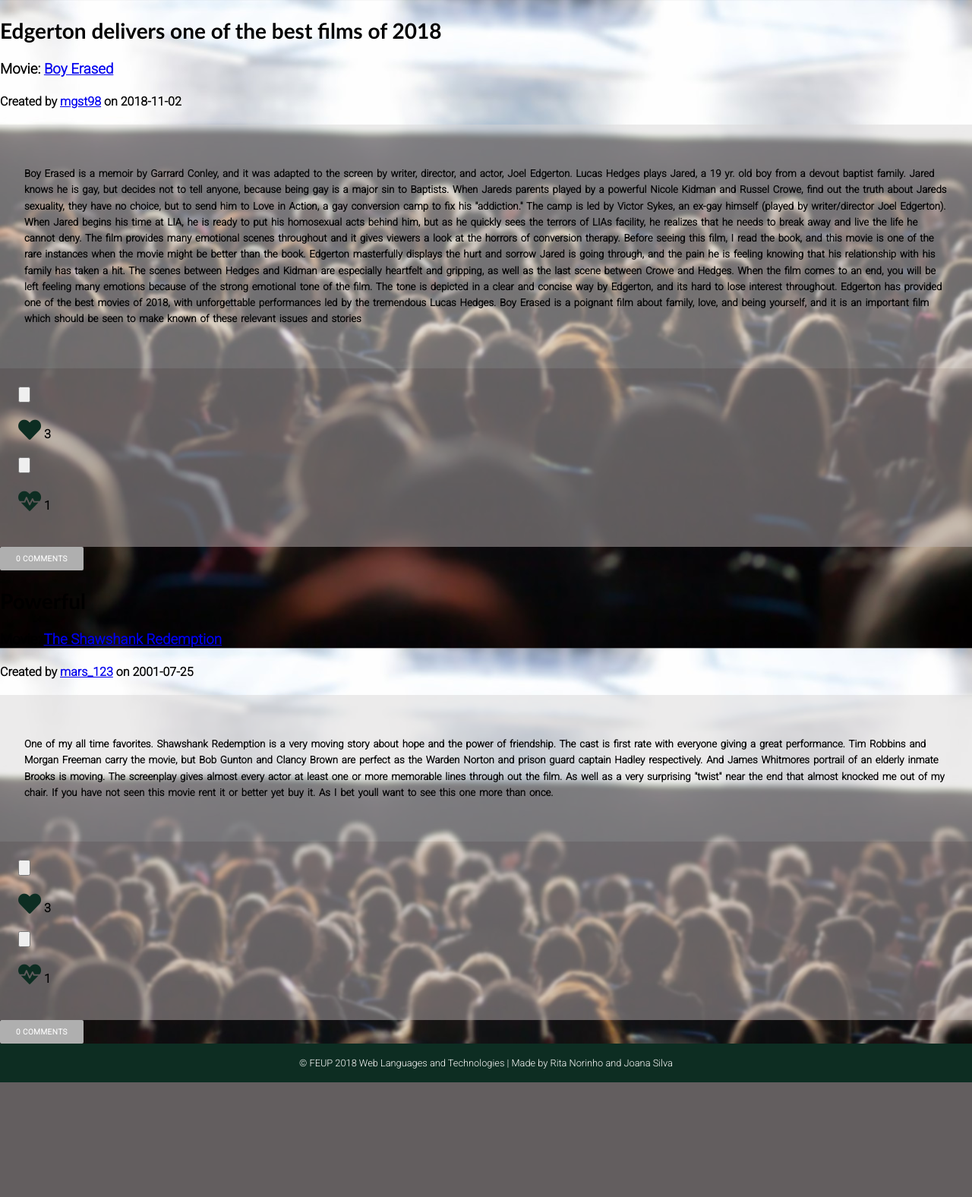
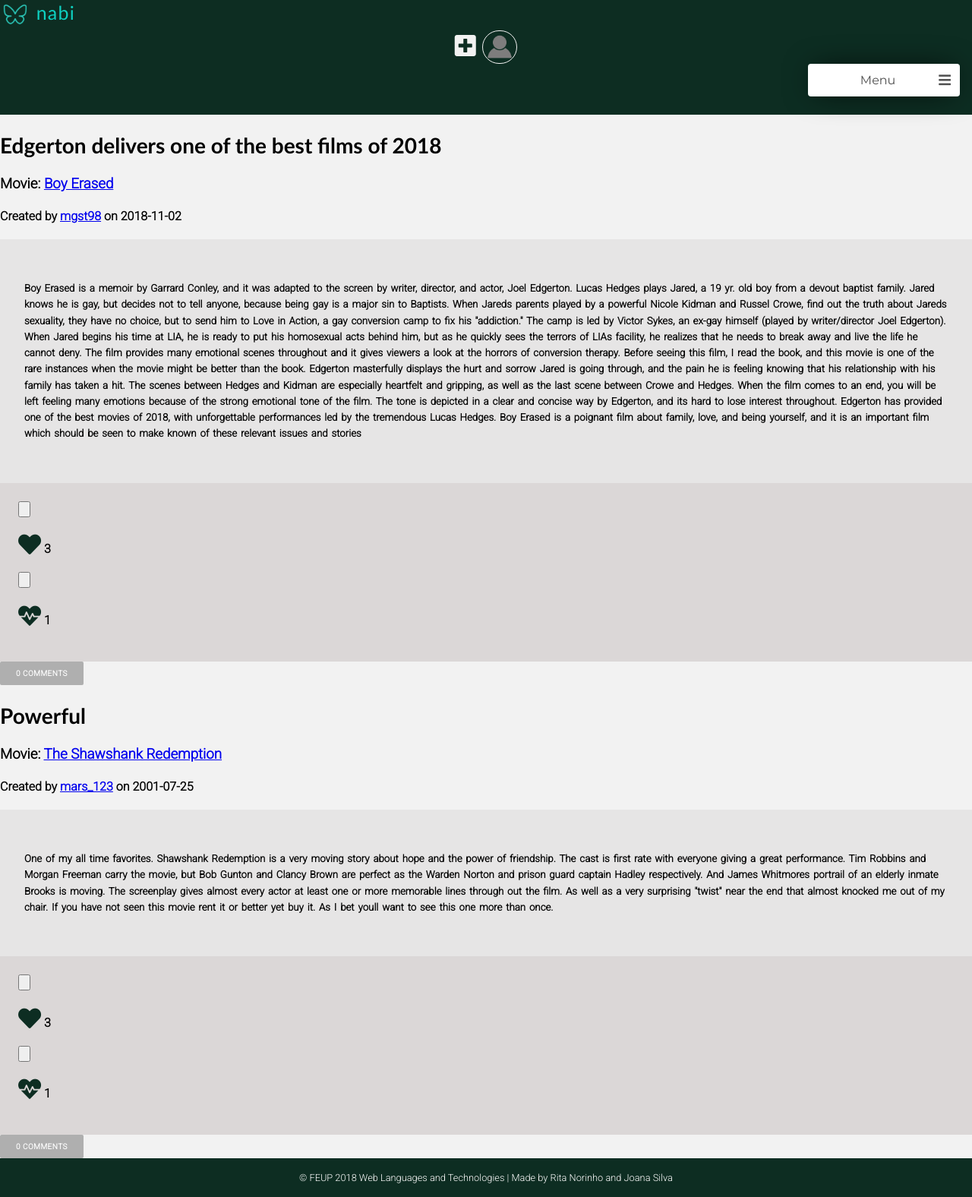
Before and after one commit to jmcsilva98/LTW-FEUP, a PHP site: page /pages/main_page.php in a window 1280 px wide. Shown: the whole page at 76% size. Before the commit the page ends 1425 px from the top, so only its background shows below. Run offline with PHP 8.4, Linux system fonts and the light colour scheme; the visitor is signed in with stand-in values (Sample User, id 1); data comes from the database, SQL or seed files in the repository; some libraries are stand-ins or nearby versions.

Commit message:
menu dropdown working!!!! falta arranjar css

```diff
--- a/css/style.css
+++ b/css/style.css
@@ -321,20 +321,24 @@
                           "footer footer footer";
  }
 
- .profile_header{
+ .profile_header, .feed_header{
      grid-area: header;
-
+     /* display: flex; */
+     background-color:  var(--bg-color-dark);
+     padding: 0;
  }
- .profile_header p{
+ .profile_header p, .feed_header p{
      text-align: left;
-     color: var(--bg-color-light);
      font-family: 'Candara',sans-serif;
      font-size: 25px;
      margin: 0;
      letter-spacing: 0.05em;
+     color: var(--bg-color-light);
+     padding: 0;
+     margin-right: 0;
  }
- .profile_header p img{
 
+ .profile_header p img, .feed_header p img{
      vertical-align: middle;
   }
 
@@ -810,3 +744,125 @@
     justify-content: flex-end;
     min-height: min-content;
   }
+
+  /*---------------------------
+  -------------FEED------------
+  -----------------------------*/
+
+  .feed_container{
+      display: grid;
+      grid-template-columns: auto;
+      grid-template-rows: auto auto auto;
+      grid-template-areas: "header"
+                            "content"
+                            "footer";
+      background-image: none;
+      background-color: var(--input-color);
+  }
+
+  /* .feed_header{
+      grid-area: header;
+  } */
+  .feed_reviews{
+    grid-area: content;
+}
+.feed_footer{
+    grid-area: footer;
+}
+
+/*--------------------------------
+----------MENU DROPDOWN-----------
+---------------------------------*/
+.nav_buttons{
+    margin: 0;
+
+}
+
+a.profile_nav_btn img{
+    width:3.2em;
+    height: 3em;
+    object-fit: cover;
+    border: 1px solid var(--input-color);
+    border-radius: 5em;
+    vertical-align: middle;
+}
+a.profile_nav_btn {
+    text-decoration: none;
+    font-family: 'Montserrat', sans-serif;
+    font-size: 14px;
+    color: var(--input-color);;
+}
+a.add_review_btn{
+    font-size: 2em;
+    text-decoration: none;
+    color: var(--input-color);
+    vertical-align: middle;
+}
+a.add_review_btn:hover, a.profile_nav_btn:hover{
+    color: var(--color-buttons);
+}
+
+.menu{
+    width:200px;
+    margin: 0 ;
+    float: right;
+    cursor:pointer;
+    z-index: 1;
+    font-family: 'Montserrat', sans-serif;
+    padding-bottom: 0;
+    margin-right:1em;
+
+  }
+  .title{
+    width:100%;
+    box-sizing:border-box;
+    background:#fff;
+    padding:12px;
+    border-radius:4px;
+    position:relative;
+    box-shadow:0 0 40px -10px #000;
+    color:#505050;
+  }
+  .menu span{
+    float:right;
+    font-size:18px;
+  }
+   .dropdown{
+    width:100%;
+    background:#fff;
+    border-radius:4px;
+    box-shadow:0 0 40px -10px #000;
+    color:#505050;
+    margin-top:24px;
+    max-height:0;
+    overflow:hidden;
+    transition:all .5s;
+  }
+  .down{
+     max-height:300px;
+  }
+  .arrow{
+    border-left:10px solid transparent;
+    border-right:10px solid transparent;
+    border-bottom:10px solid #fff;position:absolute;
+    right:20px;bottom:-24px;
+    display:none;
+  }
+  .arrow.gone{
+    display:block;
+  }
+  .dropdown p{
+    padding:15px 14px;margin:0;
+    transition:all .1s;
+    font-size: 16px;
+    color:#000;
+    text-decoration: none;
+    font-family: 'Montserrat', sans-serif;
+    outline: 0;
+  }
+  .dropdown p:hover{
+    background:#0d2d22;
+    -webkit-transform:scale(1.05);
+    color:rgba(255,255,255,0.8);
+    box-shadow:0 0 30px -10px #000;
+  }
--- a/js/dropdown_menu.js
+++ b/js/dropdown_menu.js
@@ -1,11 +1,11 @@
-function menu() {
-    document.getElementsByClassName('menu_dropdown')[0].classList.toggle('down');
-    document.getElementsByClassName('arrow')[0].classList.toggle('gone');
-    if (document.getElementsByClassName('menu_dropdown')[0].classList.contains('down')) {
-      setTimeout(function() {
-        document.getElementsByClassName('menu_dropdown')[0].style.overflow = 'visible'
-      }, 500)
-    } else {
-      document.getElementsByClassName('menu_dropdown')[0].style.overflow = 'hidden'
-    }
+function show_dropdown_menu() {
+  document.getElementsByClassName('dropdown')[0].classList.toggle('down');
+  document.getElementsByClassName('arrow')[0].classList.toggle('gone');
+  if (document.getElementsByClassName('dropdown')[0].classList.contains('down')) {
+    setTimeout(function() {
+      document.getElementsByClassName('dropdown')[0].style.overflow = 'visible'
+    }, 500)
+  } else {
+    document.getElementsByClassName('dropdown')[0].style.overflow = 'hidden'
   }
+}
--- a/pages/main_page.php
+++ b/pages/main_page.php
@@ -3,6 +3,7 @@
     include_once('../includes/session.php');
     include_once('../templates/common/tpl_header.php');
     include_once('../templates/tpl_draw_reviews.php');
+    include_once('../templates/tpl_main_page.php');
     include_once('../templates/common/tpl_footer.php');
     include_once('../database/db_reviews.php');
     include_once('../database/db_user.php');
@@ -11,7 +12,7 @@
     if (!isset($_SESSION['username']))
     die(header('Location: login.php'));
 
-
+    $user_info = getUserInfo($_SESSION['username']);
     $all_reviews=getAllReviews();
     foreach ($all_reviews as $k => $review){
         $all_reviews[$k]['MovieName'] = getMovieName($review['MovieID']);
@@ -21,6 +22,7 @@
         $all_reviews[$k]['Dislike'] = getDisLikesReview($review['ID']);
 
     }
-    draw_reviews($all_reviews);
-    draw_footer();
+    // draw_reviews($all_reviews);
+    // draw_footer();
+    draw_feed($user_info,$all_reviews);
 ?>
--- a/templates/common/tpl_header.php
+++ b/templates/common/tpl_header.php
@@ -8,6 +8,7 @@
     <link rel="stylesheet" href="../css/style.css">
     <link rel="stylesheet" href="https://use.fontawesome.com/releases/v5.3.1/css/all.css" crossorigin="anonymous">
     <link href="https://fonts.googleapis.com/css?family=Roboto:300" rel="stylesheet">
+    <link href="https://fonts.googleapis.com/css?family=Montserrat" rel="stylesheet">
     <meta name="viewport" content="width=device-width, initial-scale=1.0">
     <script src ="../js/review.js" defer></script>
     <script src ="../js/box.js" defer></script>
--- a/templates/tpl_main_page.php
+++ b/templates/tpl_main_page.php
@@ -0,0 +1,73 @@
+
+<body>
+
+<?php function draw_feed($userinfo, $reviews) { ?>
+
+<div class="feed_container">
+    <div class="feed_header">
+        <header>
+        <p>  <img src="../assets/mininabi.png" alt="Nabi logo (butterfly)" width="40" height="40"> nabi </p>
+
+        <div class="nav_buttons">
+            <a class="add_review_btn" href="?.php">
+                <span class="fas fa-plus-square"></span>
+            </a>
+
+           <a class="profile_nav_btn" href="profile.php">
+
+                <?php if(!(file_exists("../assets/profilePhotos/".getID($_SESSION['username']).".jpg"))){ ?>
+                    <img src="../assets/profilePhotos/default.jpg" width="100" height="100" alt="profile avatar">
+                <?php } else{ ?>
+                    <img src="../assets/profilePhotos/<?=getID($_SESSION['username'])?>.jpg" width="100" height="100" alt="profile avatar">
+                <?php } ?>
+
+
+                <?php echo htmlentities($userinfo['FirstName']) ?>
+            </a>
+        </div>
+        <div class="menu">
+            <div class="title" onclick="show_dropdown_menu()">
+            Menu
+             <span class="fa fa-bars"></span>
+                <div class="arrow">
+
+                </div>
+            </div>
+
+            <div class="dropdown">
+                <a href="main_page.php">
+                <p>Feed <span class="fa fa-home"></span></p>
+                </a>
+                <a href="profile.php">
+                <p>Profile <span class="fa fa-user"></span></p>
+                </a>
+                <!-- acrescentar -->
+                <p>Add review <span class="fa fa-plus"></span></p>
+                  <!-- meter about -->
+                <a href="main_page.php">
+                <p>About <span class="fa fa-question-circle"></span></p>
+                </a>
+                <a href="../actions/action_logout.php">
+                <p>Logout <span class="fa fa-sign-out-alt"></span></p>
+                </a>
+            </div>
+        </div>
+
+        </header>
+
+  </div>
+
+
+     <div class="feed_reviews">
+        <?php draw_reviews($reviews); ?>
+    </div>
+
+    <div class="feed_footer">
+         <?php draw_footer(); ?>
+    </div>
+    </div>
+<?php } ?>
+
+
+    </body>
+    </html>
```
Also changed, not shown: other parts of css/style.css (+1 -71 lines).
